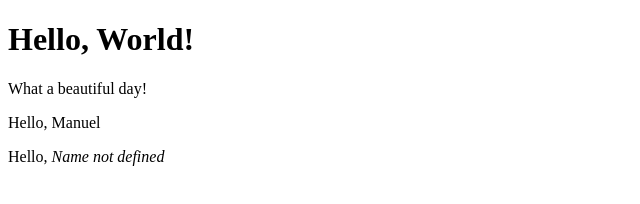
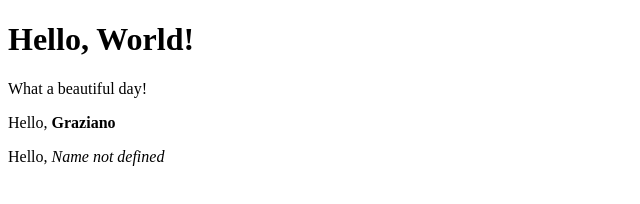
Before and after one commit to jbiasella/react-exercises, a React (Create React App) app in the folder my-app/: page / in a window 1280 px wide. Shown: the top 204 px of the page, without its empty margins (0-640 px from the left). Built offline with nearby package versions, Linux system fonts and the light colour scheme.

Commit message:
Render Name with attribute style <strong>

```diff
--- a/my-app/src/App.js
+++ b/my-app/src/App.js
@@ -10,7 +10,7 @@ export default class App extends React.Component{
         return (
             <div>
                 <Hello />
-                <Welcome name="Manuel"/>
+                <Welcome name={<strong>Graziano</strong>}/>
                 <WelcomeDefault />
             </div>
         )
```
